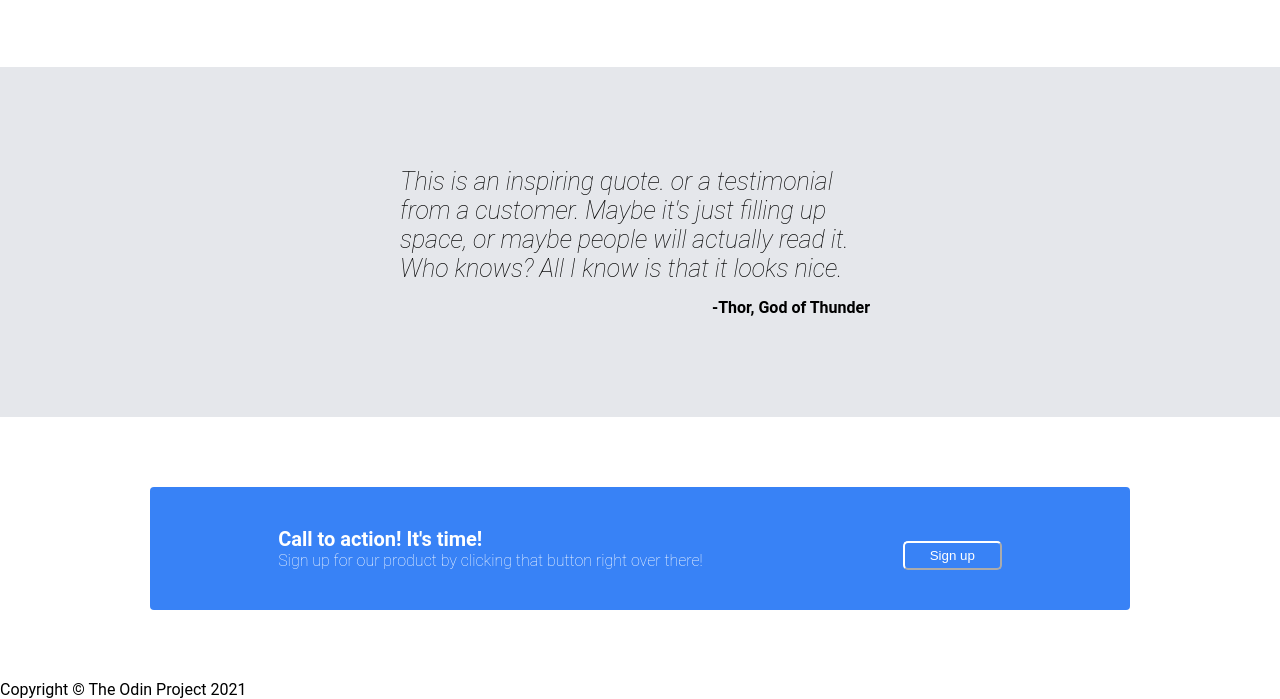
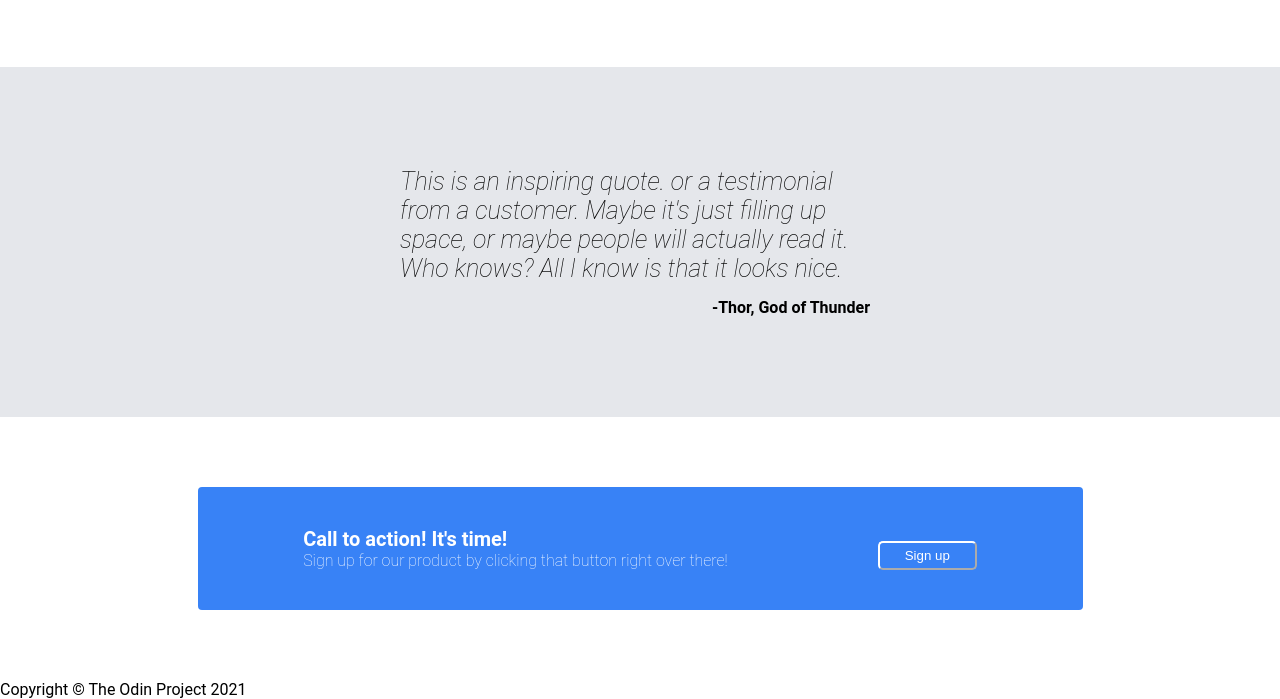
Before and after one commit to YanchevB/landing-page, a plain HTML site: page index.html in a window 1280 px wide. Shown: the part 710-1409 px from the top of the page. Drawn offline with Linux system fonts and the light colour scheme; a web font is replaced by a local one.

Commit message:
Fix the width of the section 3 container

```diff
--- a/style/style.css
+++ b/style/style.css
@@ -149,9 +149,16 @@ body {
   font-weight: bold
 }
 
+.section-3 {
+  display: flex;
+  justify-content: center;
+  align-items: center;
+}
+
 .container {
   margin: 70px 150px;
-  padding: 40px 10px;
+  padding: 40px 40px;
+  width: 805px;
   display: flex;
   justify-content: center;
   align-items: stretch;
@@ -172,7 +179,7 @@ body {
 .right-side {
   display: flex;
   align-items: flex-end;
-  margin-left: 200px;
+  margin-left: 150px;
 }
 
 .right-side button {
```
